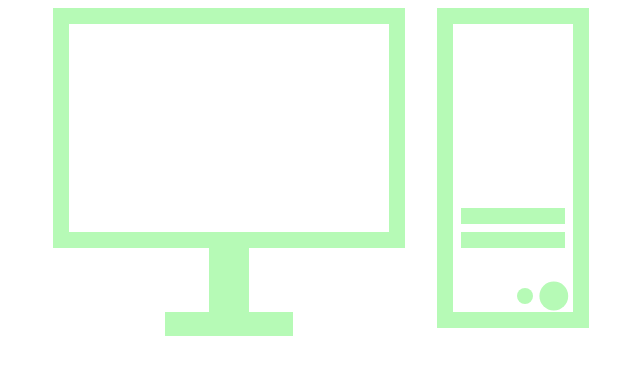
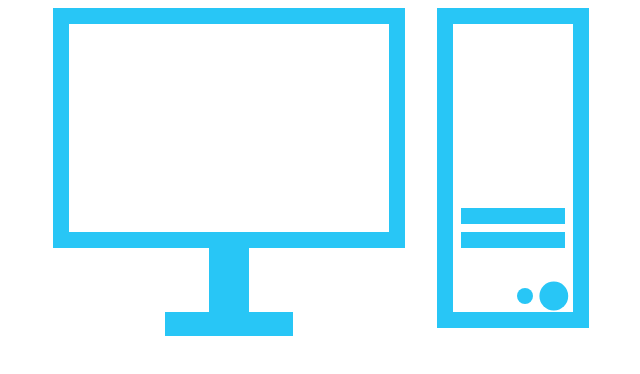
Before and after one commit to jianwi/learn_css3, a plain HTML site: page 伪元素/computer.html in a window 1280 px wide. Shown: the whole page, without its empty margins (337-977 px from the left). Drawn offline with Linux system fonts and the light colour scheme.

Commit message:
优化颜色

```diff
--- a/伪元素/computer.html
+++ b/伪元素/computer.html
@@ -12,6 +12,7 @@
 
     <style>
         .computer{
+            color: #28c6f6;
             width: 500px;
             height: 600px;
             font-size: 8px;
@@ -28,13 +29,13 @@
         .monitor{
             width: 40em;
             height: 26em;
-            border: #b6fab6 solid 2em;
+            border: currentColor solid 2em;
             position: relative;
         }
         .monitor::before{
             width: 5em;
             height: 10em;
-            background: #b6fab6;
+            background: currentColor;
             left: 17.5em;
             top: 100%;
         }
@@ -42,7 +43,7 @@
             top: 36em;
             width: 16em;
             height: 3em;
-            background: #b6fab6;
+            background: currentColor;
             left: 12em;
         }
 
@@ -52,25 +53,25 @@
             left: 48em;
             width: 15em;
             height: 36em;
-            border: solid #b6fab6 2em;
+            border: solid currentColor 2em;
         }
         .host::before{
             width: 13em;
             height: 2em;
-            background: #b6fab6;
+            background: currentColor;
             top: 23em;
             left: 1em;
-            box-shadow: 0em 3em #b6fab6;
+            box-shadow: 0em 3em currentColor;
         }
         .host::after{
             width: 2em;
             height: 2em;
             border-radius: 50%;
-            background: #b6fab6;
+            background: currentColor;
             position: absolute;
             bottom: 1em;
             right: 5em;
-            box-shadow: 3.6em 0em 0 0.8em #b6fab6;
+            box-shadow: 3.6em 0em 0 0.8em currentColor;
         }
     </style>
 </body>
```
